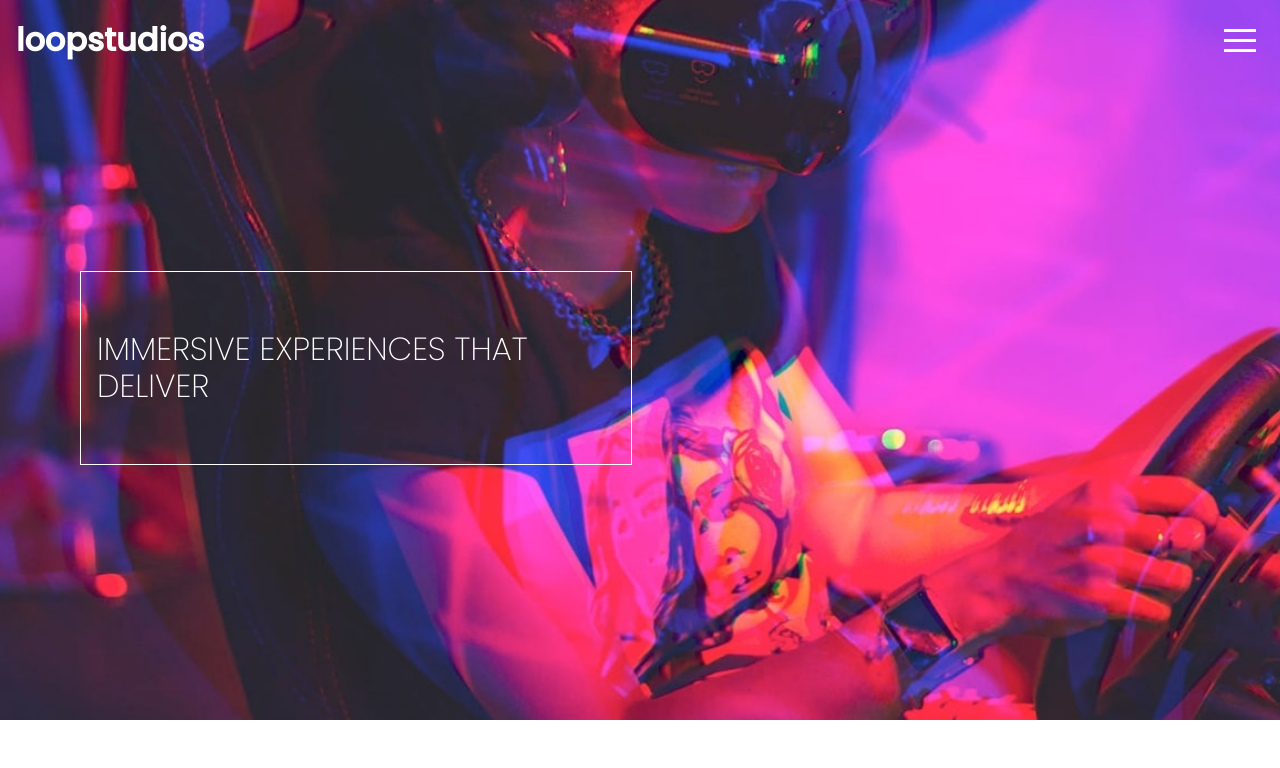
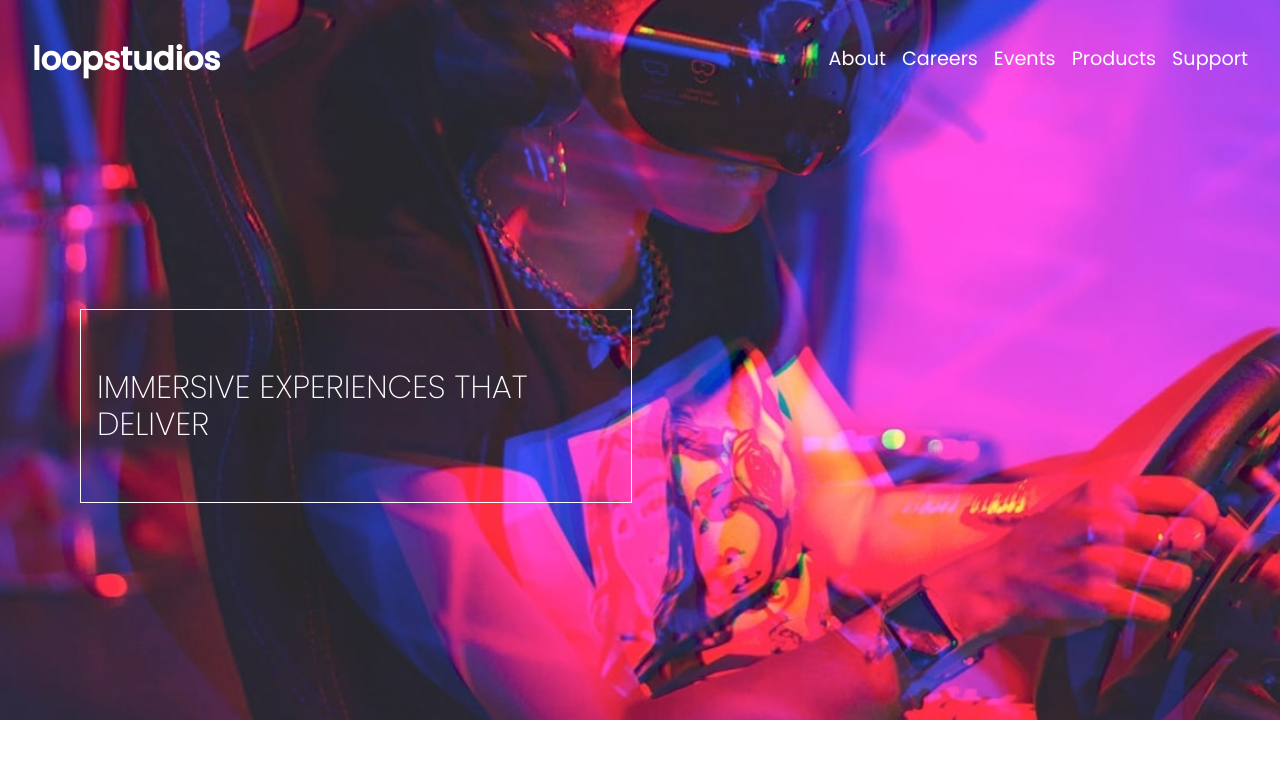
Before and after one commit to JoseAlvarezMartinez/loop-studios, a React (Vite) app: page / in a window 1280 px wide. Shown: the top 768 px of the page. Built offline with nearby package versions, Linux system fonts and the light colour scheme.

Commit message:
-- NavBar Responsive --

```diff
--- a/src/components/NavBar/NavBar.css
+++ b/src/components/NavBar/NavBar.css
@@ -67,3 +67,20 @@ a {
   height: 90%;
   width: 70%;
 }
+
+@media only screen and (min-width: 600px) {
+  .navbar-active {
+    width: 40%;
+  }
+}
+
+@media only screen and (min-width: 900px) {
+  .navbar-inactive {
+    display: block;
+  }
+
+  .navBar-ul {
+    display: flex;
+    gap: 1rem;
+  }
+}
--- a/src/layout/Header/Header.css
+++ b/src/layout/Header/Header.css
@@ -26,7 +26,7 @@
     display: flex;
     align-items: center;
     justify-content: space-between;
-    padding: 1rem;
+    padding: 1rem 2rem;
 }
 
 .color-white {
@@ -51,3 +51,8 @@
         width: 90%;
     }
 }
+@media only screen and (min-width: 900px){
+    .testing{
+        display: none;
+    }
+}
--- a/src/layout/Header/Header.jsx
+++ b/src/layout/Header/Header.jsx
@@ -6,20 +6,22 @@ import "./Header.css"
 const Header = () => {
 
     const [isOpen, setOpen] = useState(false)
-    const documento = document.body
 
     useEffect(() => {
         if (isOpen) {
-            documento.style.overflow = "hidden"
+            document.body.style.overflow = "hidden"
         } else {
-            documento.style.overflow = "auto"
+            document.body.style.overflow = "auto"
         }
     }, [isOpen])
     return (
         <header className="header">
             <section className={`header-navbar ${isOpen && "active"}`}>
                 <h1 className="header-h1 color-white">loopstudios</h1>
-                <Hamburger color='#fff' toggled={isOpen} toggle={setOpen} />
+
+                <div className="testing">
+                    <Hamburger color='#fff' toggled={isOpen} toggle={setOpen} />
+                </div>
 
                 <NavBar isOpen={isOpen} />
             </section>
```
Lines whose indentation alone changed are shown as unchanged.
